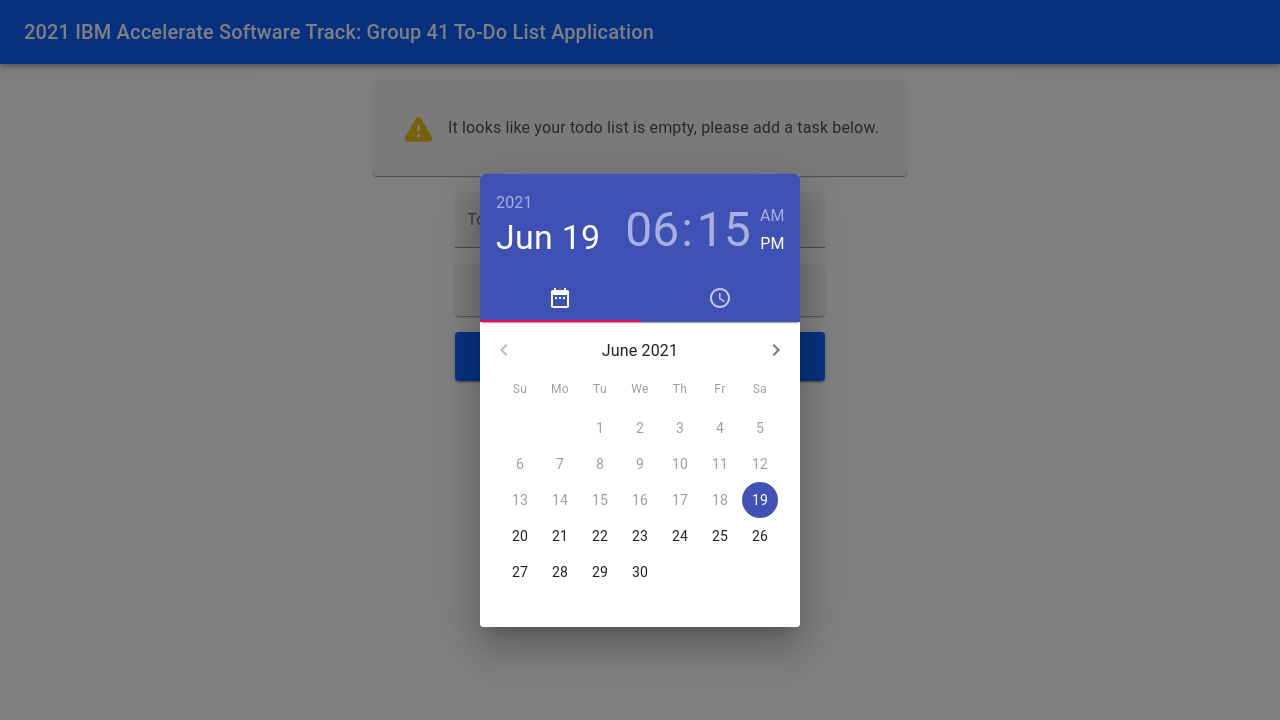
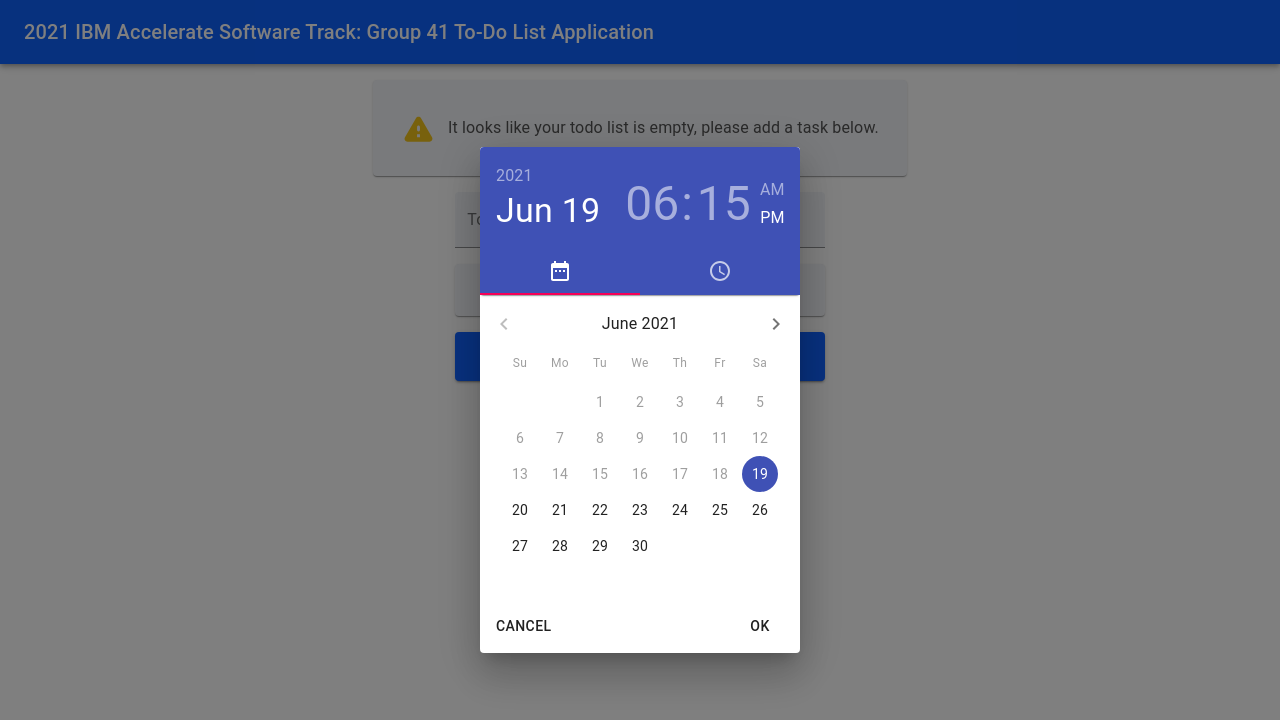
Before and after one commit to 2021-IBM-Accelerate-SW-Track/lab-1-team-41, a React (Create React App) app: page / in a window 1280 px wide. Both pictures are taken after a click on the element "No Due Date". Shown: the top 720 px of the page. Built offline with nearby package versions, Linux system fonts and the light colour scheme.

Commit message:
Rework: - added cancel + ok button to dialog - handled dialog close/cancel

```diff
--- a/src/App.css
+++ b/src/App.css
@@ -178,3 +178,9 @@ code {
   background-color: var(--primary-color);
 }
 /* Todo Input Group */
+
+/* Todo Input Date Modal */
+#todo-input-group-dialog-actions-container {
+  justify-content: space-between;
+}
+/* Todo Input Date Modal */
--- a/src/component/todoListInputGroup/todoListInputGroup.js
+++ b/src/component/todoListInputGroup/todoListInputGroup.js
@@ -1,5 +1,5 @@
 import React, { useState }from 'react';
-import { Button, TextField, Paper, Typography, Dialog } from '@material-ui/core';
+import { Button, TextField, Paper, Typography, Dialog, DialogContent, DialogActions} from '@material-ui/core';
 import { DateTimePicker } from "@material-ui/pickers";
 
 export default function TodoListInputGroup (props){
@@ -25,6 +25,17 @@ export default function TodoListInputGroup (props){
         }
     }
 
+    function handleDialogClose(action){
+        switch (action) {
+            case "cancel":
+                setDateDue(null);
+                setDateModalOpen(false);
+                break;
+            default:
+                break;
+        }
+    }
+
     function handleDateChange(e){
         console.log(e);
         setDateDue(e);
@@ -46,7 +57,7 @@ export default function TodoListInputGroup (props){
                 <Typography>{dateDue === null ? "No Due Date" : "Due: " + dateDue.toLocaleString()}</Typography>
             </Paper>
 
-            <Dialog open={dateModalOpen} onClose={() => setDateModalOpen(false)}>
+            <Dialog open={dateModalOpen} disableBackdropClick disableEscapeKeyDown>
                 <DateTimePicker
                     disablePast
                     variant="static"
@@ -54,6 +65,17 @@ export default function TodoListInputGroup (props){
                     value={dateDue}
                     onChange={(e) => setDateDue(e)}
                 />
+                <DialogActions id="todo-input-group-dialog-actions-container" disableSpacing>
+                    <Button
+                        id="todo-input-group-dialog-cancel-button"
+                        onClick={() => handleDialogClose("cancel")}
+                    >
+                        Cancel
+                    </Button>
+                    <Button>
+                        OK
+                    </Button>
+                </DialogActions>
             </Dialog>
 
             <Button
```
